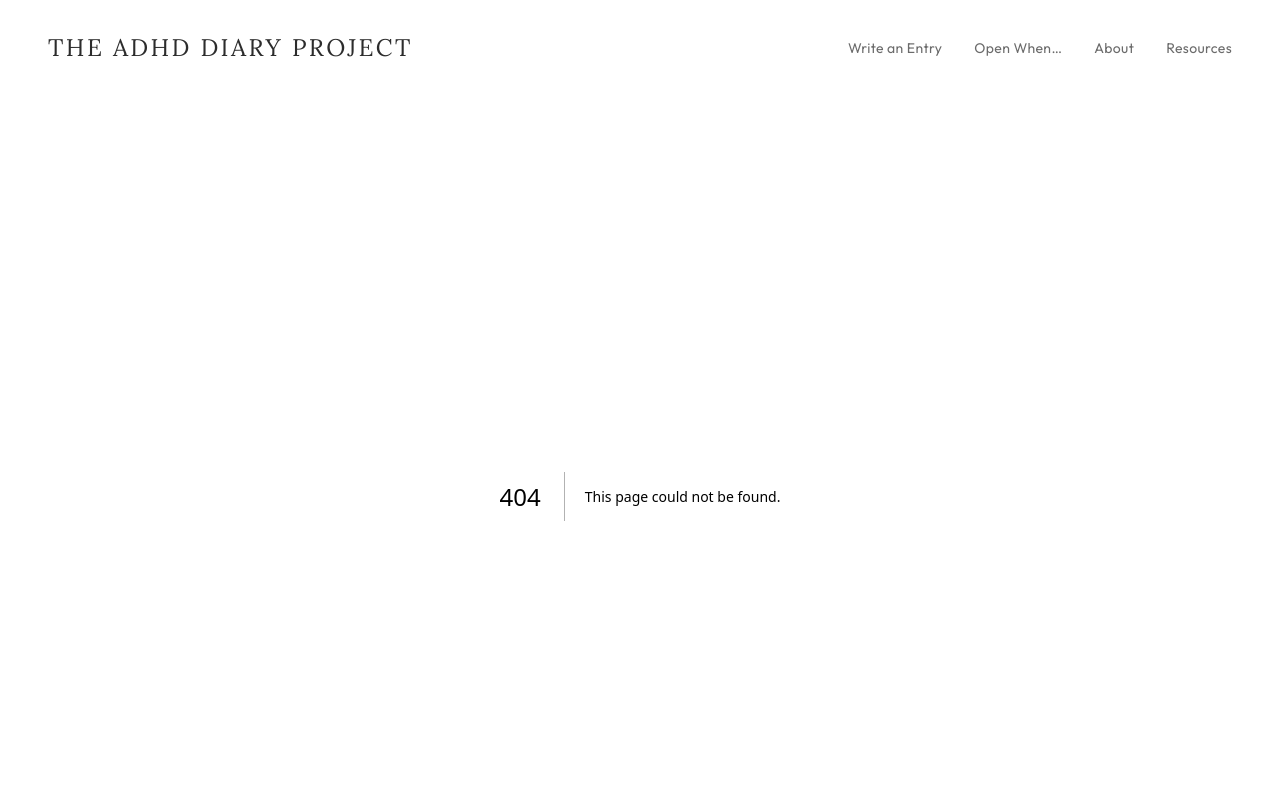
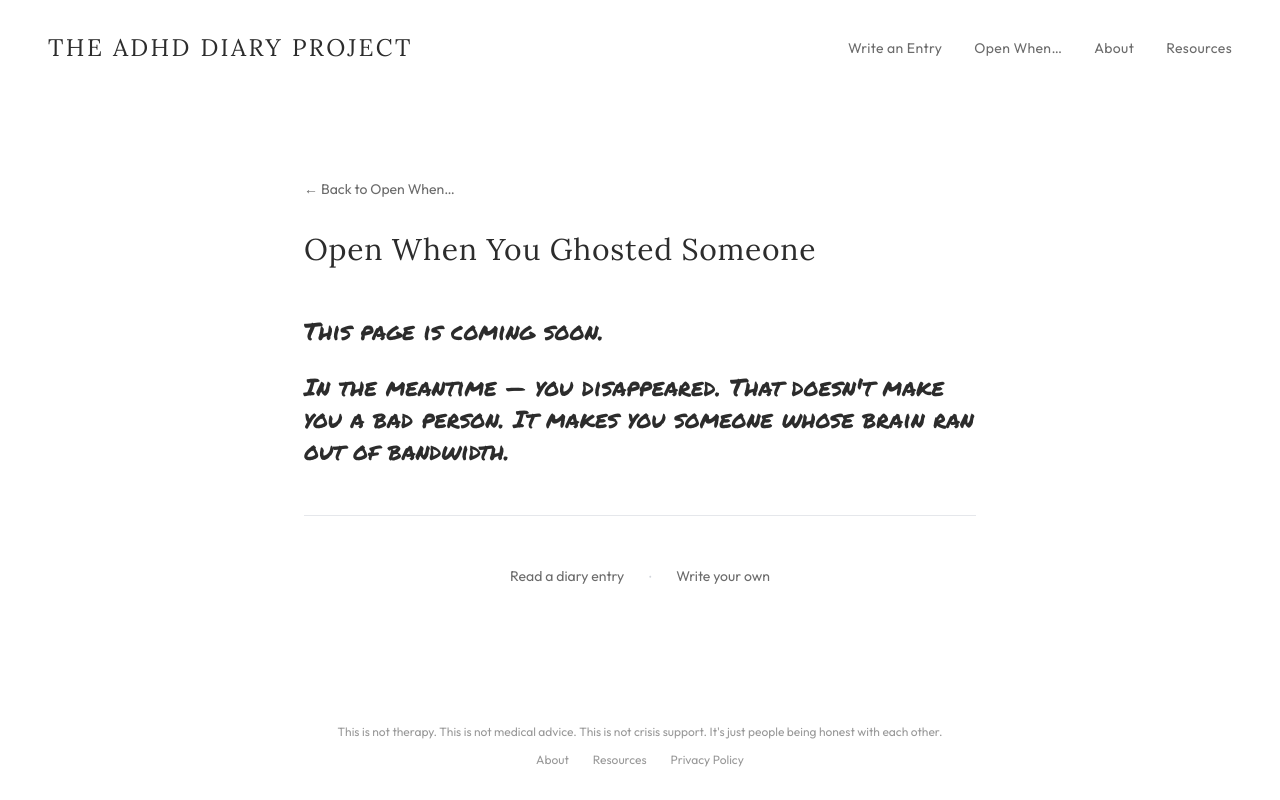
Before and after one commit to tiff-cpu/adhd-letter-project, a Next.js app: page /open-when/ghosted-someone in a window 1280 px wide. Before the commit this address had no page. Shown: the top 800 px of the page. Built offline with nearby package versions, Linux system fonts and the light colour scheme.

Commit message:
add all 5 Open When pages with placeholders

```diff
--- /dev/null
+++ b/app/open-when/ashamed/page.tsx
@@ -0,0 +1,43 @@
+import type { Metadata } from "next";
+import Link from "next/link";
+
+export const metadata: Metadata = {
+  title: "Open When Shame Won't Let Go — The ADHD Diary Project",
+  description: "Shame is loud. But it's not telling you the truth.",
+};
+
+export default function OpenWhenAshamed() {
+  return (
+    <div className="flex flex-col items-center px-6 py-12 md:py-20">
+      <div className="w-full max-w-2xl">
+        <Link
+          href="/open-when"
+          className="font-nav text-sm text-coffee hover:text-espresso transition-colors mb-8 inline-block"
+        >
+          &larr; Back to Open When&hellip;
+        </Link>
+
+        <h1 className="font-body text-2xl md:text-3xl text-espresso tracking-wide mb-12">
+          Open When Shame Won&apos;t Let Go
+        </h1>
+
+        <div className="font-hand-allura text-xl md:text-2xl leading-relaxed text-espresso space-y-6">
+          <p>This page is coming soon.</p>
+          <p>In the meantime &mdash; shame is loud, but it&apos;s not telling you the truth.</p>
+        </div>
+
+        <hr className="my-12 border-t border-gray-200" />
+
+        <div className="flex items-center justify-center gap-6">
+          <Link href="/" className="font-nav text-sm text-coffee hover:text-espresso transition-colors">
+            Read a diary entry
+          </Link>
+          <span className="text-gray-300">&middot;</span>
+          <Link href="/write" className="font-nav text-sm text-coffee hover:text-espresso transition-colors">
+            Write your own
+          </Link>
+        </div>
+      </div>
+    </div>
+  );
+}
--- /dev/null
+++ b/app/open-when/feeling-behind/page.tsx
@@ -0,0 +1,43 @@
+import type { Metadata } from "next";
+import Link from "next/link";
+
+export const metadata: Metadata = {
+  title: "Open When You Feel Behind — The ADHD Diary Project",
+  description: "Everyone else seems ahead. But this isn't a race you're losing.",
+};
+
+export default function OpenWhenFeelingBehind() {
+  return (
+    <div className="flex flex-col items-center px-6 py-12 md:py-20">
+      <div className="w-full max-w-2xl">
+        <Link
+          href="/open-when"
+          className="font-nav text-sm text-coffee hover:text-espresso transition-colors mb-8 inline-block"
+        >
+          &larr; Back to Open When&hellip;
+        </Link>
+
+        <h1 className="font-body text-2xl md:text-3xl text-espresso tracking-wide mb-12">
+          Open When You Feel Behind
+        </h1>
+
+        <div className="font-hand-nothing-you-could-do text-xl md:text-2xl leading-relaxed text-espresso space-y-6">
+          <p>This page is coming soon.</p>
+          <p>In the meantime &mdash; you&apos;re not behind. You&apos;re just on a different map.</p>
+        </div>
+
+        <hr className="my-12 border-t border-gray-200" />
+
+        <div className="flex items-center justify-center gap-6">
+          <Link href="/" className="font-nav text-sm text-coffee hover:text-espresso transition-colors">
+            Read a diary entry
+          </Link>
+          <span className="text-gray-300">&middot;</span>
+          <Link href="/write" className="font-nav text-sm text-coffee hover:text-espresso transition-colors">
+            Write your own
+          </Link>
+        </div>
+      </div>
+    </div>
+  );
+}
--- /dev/null
+++ b/app/open-when/ghosted-someone/page.tsx
@@ -0,0 +1,43 @@
+import type { Metadata } from "next";
+import Link from "next/link";
+
+export const metadata: Metadata = {
+  title: "Open When You Ghosted Someone — The ADHD Diary Project",
+  description: "You disappeared. That doesn't make you a bad person.",
+};
+
+export default function OpenWhenGhosted() {
+  return (
+    <div className="flex flex-col items-center px-6 py-12 md:py-20">
+      <div className="w-full max-w-2xl">
+        <Link
+          href="/open-when"
+          className="font-nav text-sm text-coffee hover:text-espresso transition-colors mb-8 inline-block"
+        >
+          &larr; Back to Open When&hellip;
+        </Link>
+
+        <h1 className="font-body text-2xl md:text-3xl text-espresso tracking-wide mb-12">
+          Open When You Ghosted Someone
+        </h1>
+
+        <div className="font-hand-permanent-marker text-xl md:text-2xl leading-relaxed text-espresso space-y-6">
+          <p>This page is coming soon.</p>
+          <p>In the meantime &mdash; you disappeared. That doesn&apos;t make you a bad person. It makes you someone whose brain ran out of bandwidth.</p>
+        </div>
+
+        <hr className="my-12 border-t border-gray-200" />
+
+        <div className="flex items-center justify-center gap-6">
+          <Link href="/" className="font-nav text-sm text-coffee hover:text-espresso transition-colors">
+            Read a diary entry
+          </Link>
+          <span className="text-gray-300">&middot;</span>
+          <Link href="/write" className="font-nav text-sm text-coffee hover:text-espresso transition-colors">
+            Write your own
+          </Link>
+        </div>
+      </div>
+    </div>
+  );
+}
--- /dev/null
+++ b/app/open-when/missed-a-deadline/page.tsx
@@ -0,0 +1,43 @@
+import type { Metadata } from "next";
+import Link from "next/link";
+
+export const metadata: Metadata = {
+  title: "Open When You Missed a Deadline — The ADHD Diary Project",
+  description: "The deadline passed. You're still here. That matters more.",
+};
+
+export default function OpenWhenMissedDeadline() {
+  return (
+    <div className="flex flex-col items-center px-6 py-12 md:py-20">
+      <div className="w-full max-w-2xl">
+        <Link
+          href="/open-when"
+          className="font-nav text-sm text-coffee hover:text-espresso transition-colors mb-8 inline-block"
+        >
+          &larr; Back to Open When&hellip;
+        </Link>
+
+        <h1 className="font-body text-2xl md:text-3xl text-espresso tracking-wide mb-12">
+          Open When You Missed a Deadline
+        </h1>
+
+        <div className="font-hand-reenie-beanie text-xl md:text-2xl leading-relaxed text-espresso space-y-6">
+          <p>This page is coming soon.</p>
+          <p>In the meantime &mdash; the deadline passed. You&apos;re still here. That matters more.</p>
+        </div>
+
+        <hr className="my-12 border-t border-gray-200" />
+
+        <div className="flex items-center justify-center gap-6">
+          <Link href="/" className="font-nav text-sm text-coffee hover:text-espresso transition-colors">
+            Read a diary entry
+          </Link>
+          <span className="text-gray-300">&middot;</span>
+          <Link href="/write" className="font-nav text-sm text-coffee hover:text-espresso transition-colors">
+            Write your own
+          </Link>
+        </div>
+      </div>
+    </div>
+  );
+}
--- a/app/open-when/page.tsx
+++ b/app/open-when/page.tsx
@@ -9,6 +9,10 @@ export const metadata: Metadata = {
 
 const pages = [
   { slug: "spiraling", title: "Open when your brain won't stop spiraling" },
+  { slug: "feeling-behind", title: "Open when you feel behind" },
+  { slug: "ashamed", title: "Open when shame won't let go" },
+  { slug: "missed-a-deadline", title: "Open when you missed a deadline" },
+  { slug: "ghosted-someone", title: "Open when you ghosted someone" },
 ];
 
 export default function OpenWhenIndex() {
```
